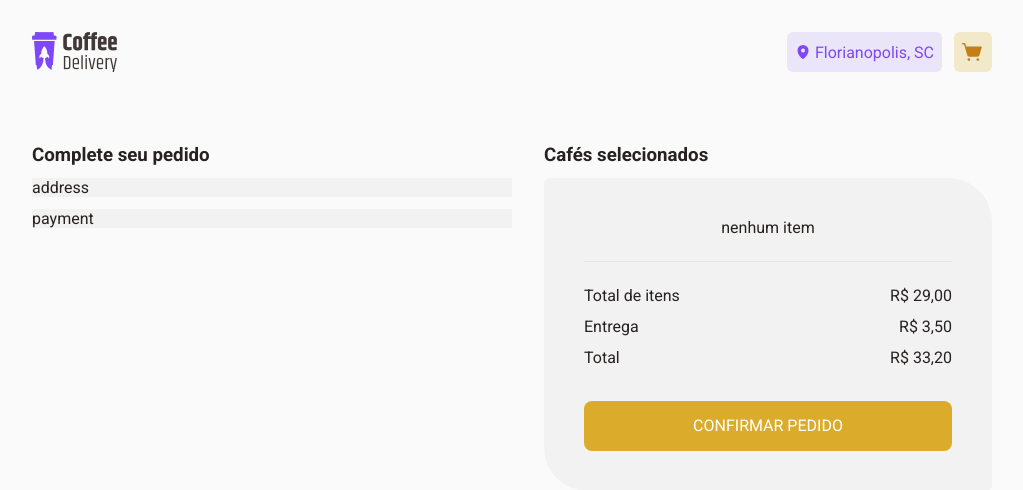
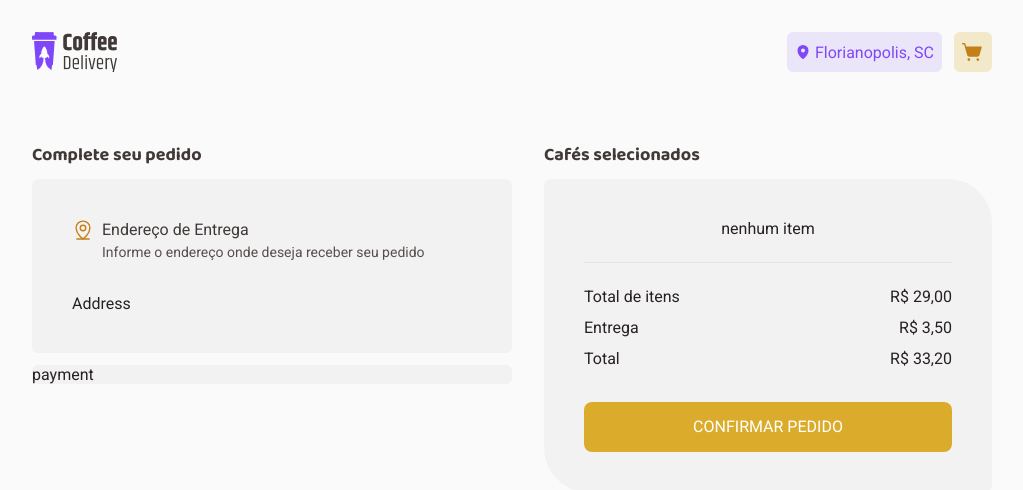
Before and after one commit to adonisamarante/coffee-delivery-dsf, a React (Vite) app: page /checkout in a window 1280 px wide. Shown: the top 490 px of the page, without its empty margins (128-1151 px from the left). Built offline with nearby package versions, Linux system fonts and the light colour scheme.

Commit message:
style: checkout address component

```diff
--- a/src/pages/Checkout/index.tsx
+++ b/src/pages/Checkout/index.tsx
@@ -1,6 +1,7 @@
 import { useContext } from 'react'
 import { PrimaryButton, ShopCartCard } from '../../components'
 import {
+  AddressTitle,
   AddressWrapper,
   CoffeeList,
   CoffeeListWrapper,
@@ -15,15 +16,25 @@ import {
   ValuesAmountWrapper,
 } from './styles'
 import { CoffeeOrderContext } from '../../contexts/CoffeeOrderContext'
+import { MapPinLine } from 'phosphor-react'
 export function Checkout() {
   const { coffees } = useContext(CoffeeOrderContext)
 
   return (
     <Container>
       <SignUpFormContainer>
-        <h3>Complete seu pedido</h3>
+        <h2>Complete seu pedido</h2>
         <AddressWrapper>
-          <p>address</p>
+          <AddressTitle>
+            <div>
+              <MapPinLine size={22} />
+              <p>Endereço de Entrega</p>
+            </div>
+            <p>Informe o endereço onde deseja receber seu pedido</p>
+          </AddressTitle>
+          <div>
+            <p>Address</p>
+          </div>
         </AddressWrapper>
 
         <PaymentWrapper>
@@ -32,7 +43,7 @@ export function Checkout() {
       </SignUpFormContainer>
 
       <TotalOrderContainer>
-        <h3>Cafés selecionados</h3>
+        <h2>Cafés selecionados</h2>
         <TotalOrderWrapper>
           <CoffeeListWrapper>
             <CoffeeList>
--- a/src/pages/Checkout/styles.ts
+++ b/src/pages/Checkout/styles.ts
@@ -7,6 +7,14 @@ const BaseWrapper = styled.div`
 export const Container = styled.div`
   gap: 2rem;
   padding: 2.5rem 0;
+
+  h2 {
+    font-family: 'Baloo 2', sans-serif;
+    font-size: 1.125rem;
+    line-height: 130%;
+    font-weight: 700;
+    color: ${(props) => props.theme['base-subtitle']};
+  }
 `
 
 export const SignUpFormContainer = styled.div`
@@ -17,10 +25,46 @@ export const SignUpFormContainer = styled.div`
 
 export const AddressWrapper = styled(BaseWrapper)`
   width: 100%;
+  padding: 2.5rem;
+  border-radius: 6px;
+
+  flex-direction: column;
+  gap: 2rem;
+`
+
+export const AddressTitle = styled.div`
+  flex-direction: column;
+  gap: 0.125rem;
+
+  > div {
+    align-items: center;
+    gap: 0.5rem;
+
+    > :first-child {
+      color: ${(props) => props.theme['yellow-dark']};
+    }
+
+    p {
+      font-size: 1rem;
+      line-height: 130%;
+      font-weight: 400;
+      color: ${(props) => props.theme['base-subtitle']};
+    }
+  }
+
+  > p {
+    margin-left: 1.875rem;
+
+    font-size: 0.875rem;
+    line-height: 130%;
+    font-weight: 400;
+    color: ${(props) => props.theme['base-text']};
+  }
 `
 
 export const PaymentWrapper = styled(BaseWrapper)`
   width: 100%;
+  border-radius: 6px;
 `
 
 export const TotalOrderContainer = styled.div`
```
